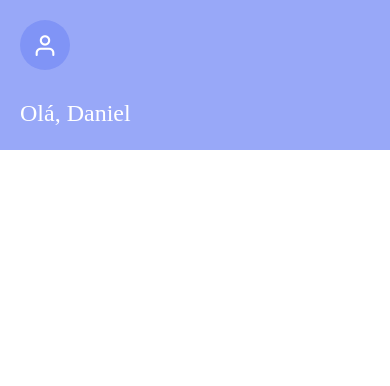
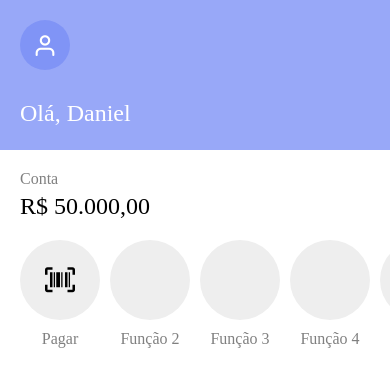
Before and after one commit to dbrazl/mobile-face-recognition, a React Native app in the folder mobile/: screen / in a window 390 px wide. Shown: the top 386 px of the page. Built offline with nearby package versions, Linux system fonts and the light colour scheme.

Commit message:
feat: create account

```diff
--- /dev/null
+++ b/mobile/src/pages/Home/components/Account/index.tsx
@@ -0,0 +1,57 @@
+import React from 'react';
+import Icon from 'react-native-vector-icons/dist/MaterialCommunityIcons';
+
+import * as C from './styles';
+
+const Account: React.FC = () => {
+  const functions = [
+    {
+      icon: <Icon name="barcode-scan" size={30} color="#000" />,
+      label: 'Pagar',
+    },
+    {
+      icon: '',
+      label: 'Função 2',
+    },
+    {
+      icon: '',
+      label: 'Função 3',
+    },
+    {
+      icon: '',
+      label: 'Função 4',
+    },
+    {
+      icon: '',
+      label: 'Função 5',
+    },
+    {
+      icon: '',
+      label: 'Função 6',
+    },
+  ];
+
+  const renderItem = ({item}) => {
+    return (
+      <C.Column>
+        <C.Item>{item.icon}</C.Item>
+        <C.LabelItem>{item.label}</C.LabelItem>
+      </C.Column>
+    );
+  };
+
+  return (
+    <C.Container>
+      <C.Label>Conta</C.Label>
+      <C.Value>R$ 50.000,00</C.Value>
+      <C.List
+        data={functions}
+        renderItem={renderItem}
+        keyExtractor={(_, index) => index.toString()}
+        horizontal
+      />
+    </C.Container>
+  );
+};
+
+export default Account;
--- /dev/null
+++ b/mobile/src/pages/Home/components/Account/styles.ts
@@ -0,0 +1,54 @@
+import styled from 'styled-components/native';
+
+export const Container = styled.View`
+  display: flex;
+  flex-direction: column;
+`;
+
+export const Label = styled.Text`
+  font-size: 16px;
+  font-family: 'Roboto-Regular';
+  color: #808080;
+  margin-left: 20px;
+  margin-top: 20px;
+`;
+
+export const Value = styled.Text`
+  font-size: 24px;
+  font-family: 'Roboto-Bold';
+  color: #000;
+  margin-top: 5px;
+  margin-left: 20px;
+`;
+
+export const List = styled.FlatList.attrs({
+  showsHorizontalScrollIndicator: false,
+})`
+  padding-top: 20px;
+  padding-left: 20px;
+`;
+
+export const Item = styled.TouchableOpacity`
+  width: 80px;
+  height: 80px;
+  background-color: #eee;
+  border-radius: 40px;
+  display: flex;
+  justify-content: center;
+  align-items: center;
+  margin-right: 10px;
+`;
+
+export const Column = styled.View`
+  display: flex;
+  flex-direction: column;
+  align-items: center;
+`;
+
+export const LabelItem = styled.Text`
+  font-size: 16px;
+  font-family: 'Roboto-Regular';
+  color: #808080;
+  margin-top: 10px;
+  left: -5px;
+`;
--- a/mobile/src/pages/Home/index.tsx
+++ b/mobile/src/pages/Home/index.tsx
@@ -3,6 +3,7 @@ import Header from './components/Header';
 import {StatusBar} from 'react-native';
 
 import * as C from './styles';
+import Account from './components/Account';
 
 const Home: React.FC = () => {
   return (
@@ -12,6 +13,7 @@ const Home: React.FC = () => {
         <C.SafeArea>
           <C.Scroll>
             <Header />
+            <Account />
           </C.Scroll>
         </C.SafeArea>
       </C.Container>
--- a/mobile/src/pages/Home/styles.tsx
+++ b/mobile/src/pages/Home/styles.tsx
@@ -10,5 +10,3 @@ export const Container = styled.View`
   background-color: #fff;
   flex: 1;
 `;
-
-export const Text = styled.Text``;
```
Also changed, not shown: mobile/src/assets/fonts/Roboto-Bold.ttf (added), 1 other file (tests, documents, lock files or other folders).
